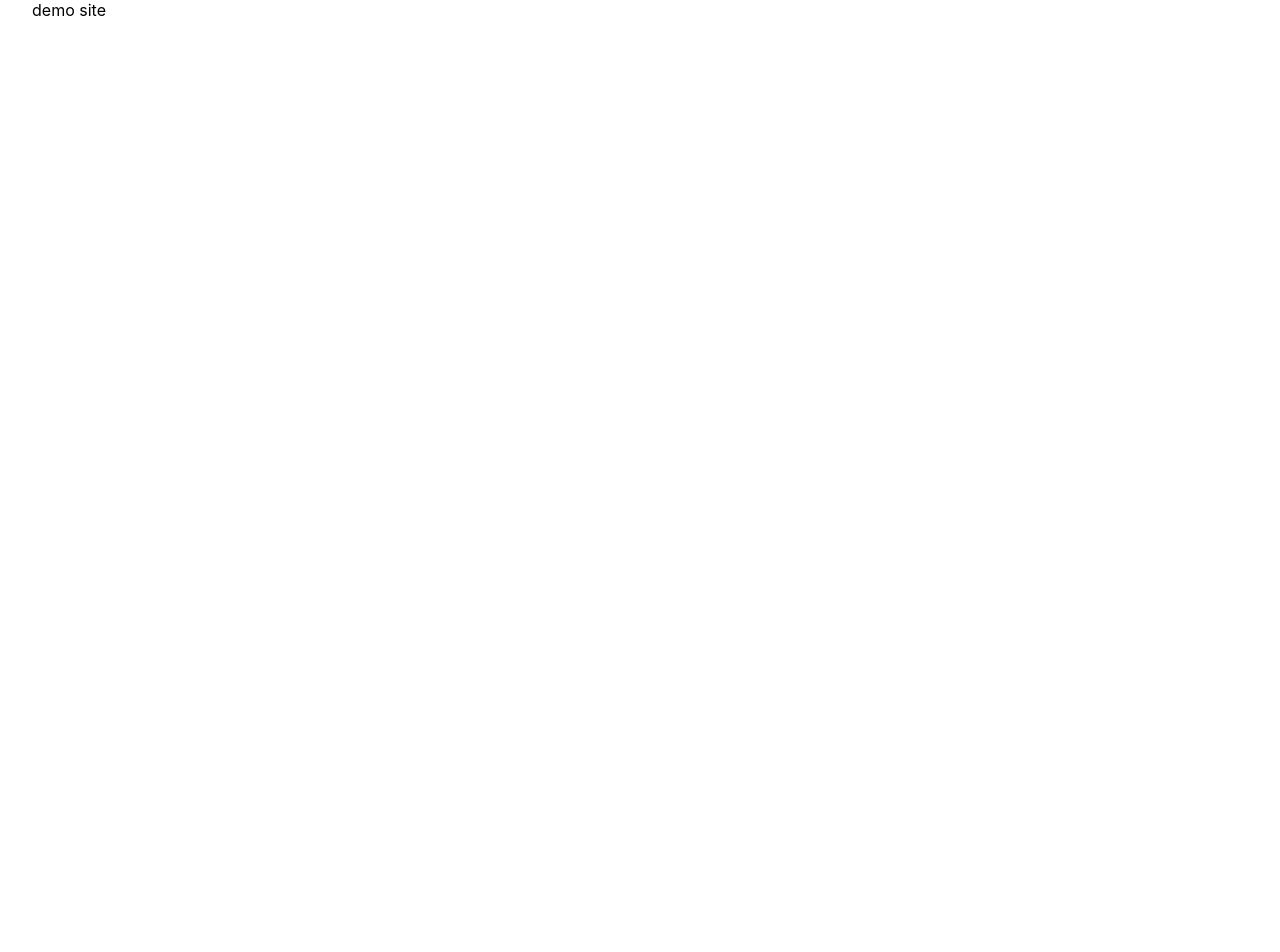
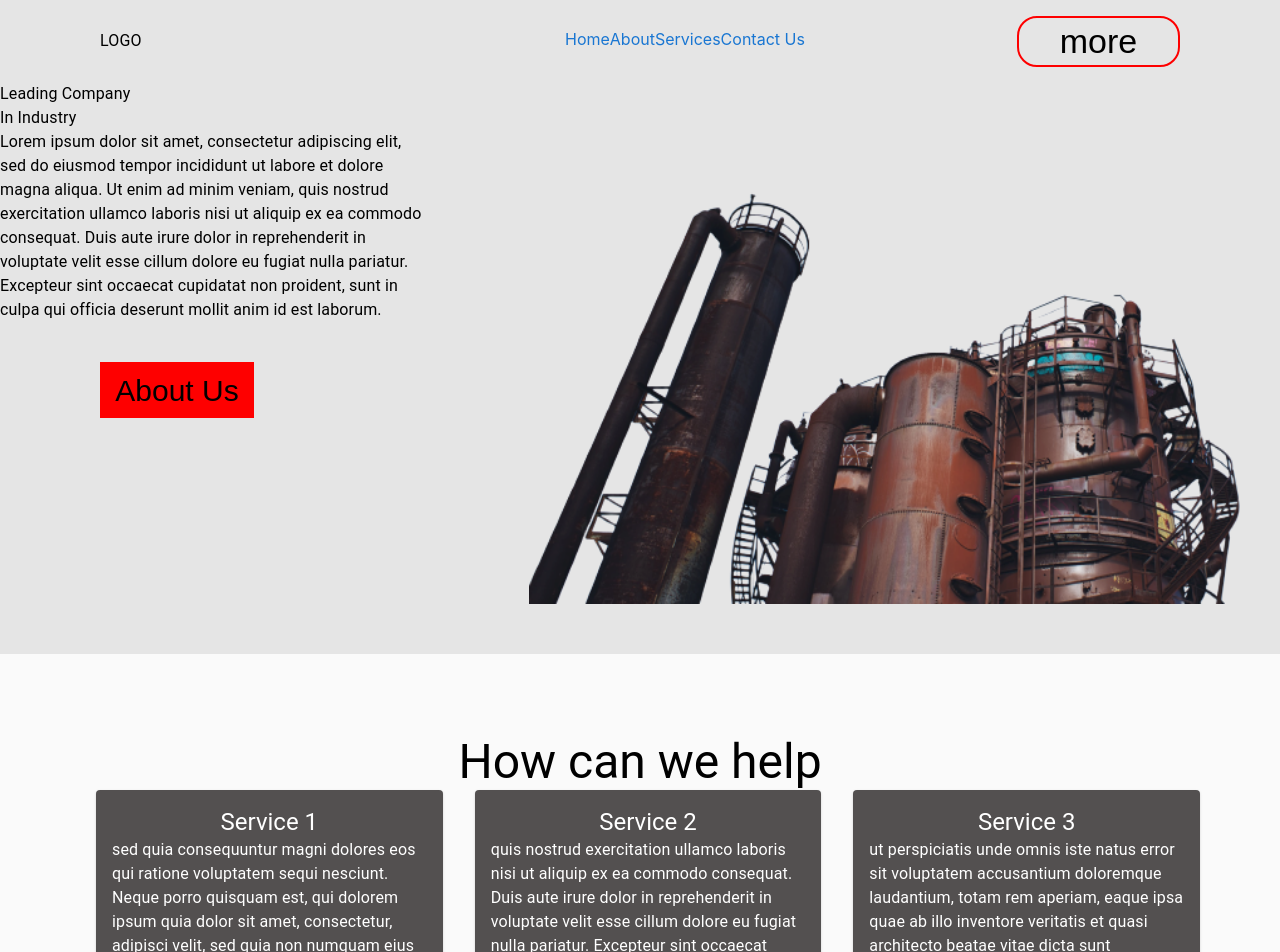
Before and after one commit to JTR03/demoSite, a Next.js app in the folder demosite/: page / in a window 1280 px wide. Shown: the top 952 px of the page. Before the commit the page ends 800 px from the top, so only its background shows below. Built offline with nearby package versions, Linux system fonts and the light colour scheme.

Commit message:
landing page created

```diff
--- /dev/null
+++ b/demosite/components/Mid.js
@@ -0,0 +1,63 @@
+import { Button, Card, CardActions, CardContent, Typography } from '@mui/material'
+import Grid from '@mui/material/Grid'
+import React from 'react'
+import styles from '../styles/Home.module.css'
+
+const content = [
+    {
+        title: "Service 1",
+        text:` sed quia consequuntur magni dolores eos qui ratione voluptatem sequi nesciunt.
+        Neque porro quisquam est, qui dolorem ipsum quia dolor sit amet, consectetur,
+         adipisci velit, sed quia non numquam eius modi tempora incidunt ut labore
+         et dolore magnam aliquam quaerat voluptatem.`
+    },
+    {
+        title: "Service 2",
+        text:` quis nostrud exercitation ullamco laboris nisi ut aliquip ex ea commodo
+        consequat. Duis aute irure dolor in reprehenderit in voluptate velit esse cillum dolore eu fugiat
+         nulla pariatur. Excepteur sint occaecat cupidatat non proident, sunt in culpa qui
+          officia deserunt mollit anim id est laborum.`
+    },
+    {
+        title: "Service 3",
+        text:`  ut perspiciatis unde omnis iste natus error sit voluptatem accusantium doloremque
+         laudantium, totam rem aperiam, eaque ipsa quae ab illo
+          inventore veritatis et quasi architecto beatae vitae dicta sunt explicabo.`
+    },
+]
+function Mid() {
+    return (
+        <div className={styles.mid}>
+            <Typography variant='h3' sx={{marginTop:10}}>
+                How can we help
+                </Typography>
+
+                <Grid container spacing={4} sx={{marginLeft:8,marginRight:10}}>
+                    {content.map((items)=>{
+                        return(
+                            <Grid item xs={4}>
+                        <Card sx={{background:'#535050',color:'#fff'}}>
+                            <CardContent>
+                                <Typography align='center' variant='h5'>
+                                    {items.title}
+                                </Typography>
+                                <Typography>
+                                 {items.text}
+                                </Typography>
+                            </CardContent>
+                            <CardActions>
+                                <Button>
+                                    Learn More
+                                </Button>
+                            </CardActions>
+                        </Card>
+                    </Grid>
+                        )
+                    })}
+
+                </Grid>
+        </div>
+    )
+}
+
+export default Mid
--- /dev/null
+++ b/demosite/components/Navbar.js
@@ -0,0 +1,33 @@
+import React from 'react'
+import Styles from '../styles/Home.module.css'
+import AppBar from '@mui/material/AppBar'
+import Toolbar from '@mui/material/Toolbar'
+import { Box, Button, Link, Typography } from '@mui/material'
+
+const items = ['Home','About','Services','Contact Us']
+
+function Navbar() {
+    return (
+
+
+                <Toolbar disableGutters className={Styles.nav}>
+                    <Typography  sx={{flexGrow:1, display:'flex'}}>LOGO</Typography>
+                <Box className={Styles.pageContainer}>
+                    {items.map((item)=>(
+                        <Link underline='none' className={Styles.items}>
+                            {item}
+                        </Link>
+                    ))}
+
+                </Box>
+                <button className={Styles.btn}>
+                        more
+                    </button>
+                </Toolbar>
+
+
+
+    )
+}
+
+export default Navbar
--- a/demosite/package.json
+++ b/demosite/package.json
@@ -8,6 +8,10 @@
     "lint": "next lint"
   },
   "dependencies": {
+    "@emotion/react": "^11.7.1",
+    "@emotion/styled": "^11.6.0",
+    "@mui/icons-material": "^5.2.5",
+    "@mui/material": "^5.2.6",
     "next": "12.0.7",
     "react": "17.0.2",
     "react-dom": "17.0.2"
--- a/demosite/pages/index.js
+++ b/demosite/pages/index.js
@@ -1,9 +1,43 @@
+import { Typography } from '@mui/material'
+import Navbar from '../components/Navbar'
 import styles from '../styles/Home.module.css'
+import Image from 'next/image'
+import Mid from '../components/Mid'
 
 export default function Home() {
   return (
     <div className={styles.container}>
-     demo site
+      <Navbar />
+      <div style={{display:'flex'}}>
+        <div style={{width:'40%'}}>
+        <Typography className={styles.title}>
+        Leading Company <br /> In Industry
+      </Typography>
+      <Typography className={styles.description}>
+      Lorem ipsum dolor sit amet, consectetur adipiscing elit, sed do eiusmod tempor incididunt ut labore et dolore magna aliqua.
+      Ut enim ad minim veniam, quis nostrud exercitation ullamco laboris nisi ut aliquip ex ea commodo consequat.
+      Duis aute irure dolor in reprehenderit in voluptate velit esse cillum dolore eu fugiat nulla pariatur.
+       Excepteur sint occaecat cupidatat non proident, sunt in culpa qui officia deserunt mollit anim id est laborum.
+      </Typography>
+      <button className={styles.btn2}>
+        About Us
+      </button>
+      </div>
+
+      <div className={styles.img}>
+          <Image
+      src="/landing.png"
+      alt="landing page image"
+      width={800}
+      height={450}
+
+      />
+      </div>
+
+
+      </div>
+
+      <Mid />
     </div>
   )
 }
--- a/demosite/styles/Home.module.css
+++ b/demosite/styles/Home.module.css
@@ -1,8 +1,93 @@
 .container {
-  padding: 0 2rem;
+  background-color: #E5E5E5;
 }
 
-.main {
+.nav {
+  height: 82px;
+  margin: 0 100px;
+
+}
+
+.logo {
+ position: absolute;
+ top: 16px;
+ left: 100px;
+ height: 53px;
+}
+
+.pageContainer {
+  width: 452px;
+  height: 24px;
+  left:745px;
+  top: 29px;
+  display: flex;
+}
+
+.items {
+  font-size: 20px;
+  line-height: 23px;
+  font-style: normal;
+  font-weight: normal;
+  margin: 0 16px;
+  color: #000;
+}
+
+.btn {
+  border-radius: 20px;
+  background-color: transparent;
+  width: 163px;
+  height: 51px;
+ font-size: 34px;
+ line-height: 40px;
+ color: #000;
+ border: 2px solid #fe0000;
+  /* left: 54px;  */
+}
+.title {
+  margin-left: 100px;
+  line-height: 64px;
+  font-size: 55px;
+  font-weight: 500;
+  margin-top: 200px;
+}
+.description {
+  margin-left: 100px ;
+  margin-top: 50px;
+  margin-right: 813px;
+  line-height: 23px;
+  font-size: 20px;
+  width: 429px;
+}
+
+.btn2 {
+  width: 154px;
+  height: 56px;
+  margin-left: 100px;
+  margin-top: 40px;
+  background-color: #fe0000;
+  font-size: 30px;
+  line-height: 35px;
+  color: #000;
+  border: none;
+}
+
+.img {
+  margin-left: 100px;
+  margin-top: 100px;
+  width: 912px;
+  height: 1024;
+  display: flex;
+  /* background: url('land.png'); */
+}
+.mid {
+  display: flex;
+  align-items: center;
+  justify-content: center;
+  flex-wrap: wrap;
+  margin-top: 50px;
+  background: rgba(255, 255, 255, 0.8);
+}
+/* .main {
   min-height: 100vh;
   padding: 4rem 0;
   flex: 1;
@@ -39,22 +124,14 @@
   text-decoration: underline;
 }
 
-.title {
-  margin: 0;
-  line-height: 1.15;
-  font-size: 4rem;
-}
+
 
 .title,
 .description {
   text-align: center;
 }
 
-.description {
-  margin: 4rem 0;
-  line-height: 1.5;
-  font-size: 1.5rem;
-}
+
 
 .code {
   background: #fafafa;
@@ -65,13 +142,7 @@
     Bitstream Vera Sans Mono, Courier New, monospace;
 }
 
-.grid {
-  display: flex;
-  align-items: center;
-  justify-content: center;
-  flex-wrap: wrap;
-  max-width: 800px;
-}
+
 
 .card {
   margin: 1rem;
@@ -101,12 +172,8 @@
   margin: 0;
   font-size: 1.25rem;
   line-height: 1.5;
-}
+} */
 
-.logo {
-  height: 1em;
-  margin-left: 0.5rem;
-}
 
 @media (max-width: 600px) {
   .grid {
```
Also changed, not shown: demosite/public/landing.png (added), 1 other file (tests, documents, lock files or other folders).
